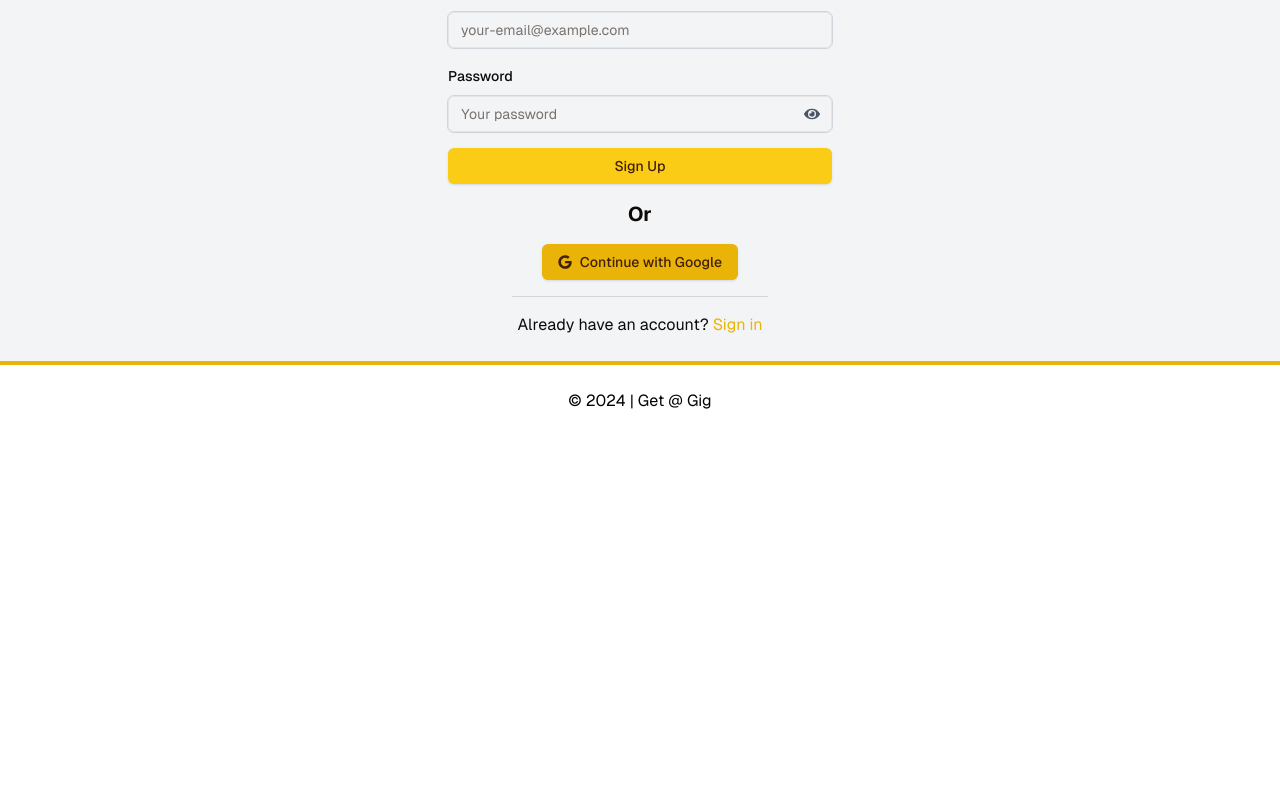
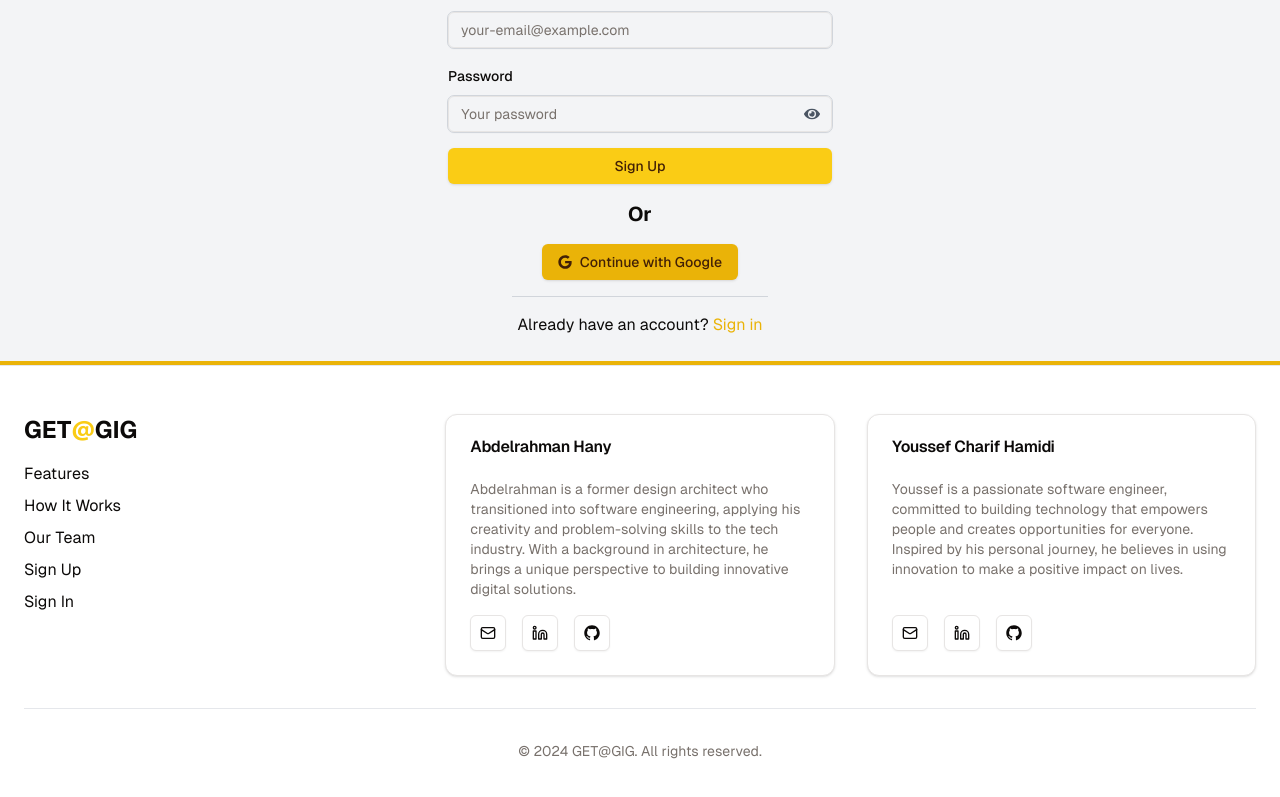
Before and after one commit to Chareeef/get-a-gig, a Next.js app: page /auth/signup in a window 1280 px wide. Shown: the part 397-1194 px from the top of the page. Before the commit the page ends 834 px from the top, so only its background shows below. Built offline with nearby package versions, Linux system fonts and the light colour scheme; no server answers.

Commit message:
Implement footer

```diff
--- a/app/components/Footer.tsx
+++ b/app/components/Footer.tsx
@@ -1,7 +1,132 @@
+"use client";
+import Link from "next/link";
+import { Linkedin, Mail } from "lucide-react";
+import {
+  Card,
+  CardContent,
+  CardHeader,
+  CardTitle,
+} from "@/app/components/ui/card";
+import { signOut, useSession } from "next-auth/react";
+import { Button } from "./ui/button";
+import { GitHubLogoIcon } from "@radix-ui/react-icons";
+
 export default function Footer() {
+  const { status } = useSession();
+  const links = [
+    { name: "Features", href: "/#features" },
+    { name: "How It Works", href: "/#how-it-works" },
+    { name: "Our Team", href: "/#team" },
+  ];
+
+  const teamMembers = [
+    {
+      name: "Abdelrahman Hany",
+      bio: "Abdelrahman is a former design architect who transitioned into software engineering, applying his creativity and problem-solving skills to the tech industry. With a background in architecture, he brings a unique perspective to building innovative digital solutions.",
+      githubURL: "https://github.com/AbduHany",
+      linkedinURL: "https://linkedin.com/in/abduhany",
+      email: "mailto:abdu.hany@gmail.com",
+    },
+    {
+      name: "Youssef Charif Hamidi",
+      bio: "Youssef is a passionate software engineer, committed to building technology that empowers people and creates opportunities for everyone. Inspired by his personal journey, he believes in using innovation to make a positive impact on lives.",
+      githubURL: "https://github.com/Chareeef",
+      linkedinURL: "https://linkedin.com/in/youssef-charif-hamidi",
+      email: "mailto:youssef.charif.h@gmail.com",
+    },
+  ];
+
+  if (status === "authenticated") {
+    links.push({ name: "Dashboard", href: "/dashboard" });
+  } else {
+    links.push(
+      { name: "Sign Up", href: "/auth/signup" },
+      { name: "Sign In", href: "/auth/signin" },
+    );
+  }
+
   return (
-    <footer className="flex-center p-6 text-center text-black dark:bg-gray-900 dark:text-white">
-      <p>&copy; 2024 | Get @ Gig</p>
+    <footer className="border-t border-gray-200 px-4 py-12 md:px-6">
+      <div className="container mx-auto">
+        <div className="grid grid-cols-1 gap-8 md:grid-cols-3">
+          <div className="space-y-4">
+            <h2 className="text-2xl font-bold">
+              GET<span className="text-yellow-400">@</span>GIG
+            </h2>
+            <nav className="flex flex-col space-y-2">
+              {links.map((link) => (
+                <Link
+                  className="hover:underline"
+                  href={link.href}
+                  key={link.name}
+                >
+                  {link.name}
+                </Link>
+              ))}
+              {/* Sign Out Button */}
+              {status === "authenticated" && (
+                <button
+                  onClick={() => signOut({ callbackUrl: "/auth/signin" })}
+                  className="text-left hover:text-yellow-400 hover:underline"
+                >
+                  Sign Out
+                </button>
+              )}
+            </nav>
+          </div>
+          {teamMembers.map((member) => (
+            <Card key={member.name} className="flex flex-col">
+              <CardHeader>
+                <CardTitle>{member.name}</CardTitle>
+              </CardHeader>
+              <CardContent className="flex grow flex-col justify-between">
+                <p className="mb-4 text-sm text-muted-foreground">
+                  {member.bio}
+                </p>
+                <div className="flex space-x-4">
+                  <Link
+                    href={member.email}
+                    target="_blank"
+                    rel="noopener noreferrer"
+                  >
+                    <Button variant="outline" size="icon">
+                      <Mail className="size-4" />
+                      <span className="sr-only">Email {member.name}</span>
+                    </Button>
+                  </Link>
+                  <Link
+                    href={member.linkedinURL}
+                    target="_blank"
+                    rel="noopener noreferrer"
+                  >
+                    <Button variant="outline" size="icon">
+                      <Linkedin className="size-4" />
+                      <span className="sr-only">
+                        {member.name}&apos;s LinkedIn
+                      </span>
+                    </Button>
+                  </Link>
+                  <Link
+                    href={member.githubURL}
+                    target="_blank"
+                    rel="noopener noreferrer"
+                  >
+                    <Button variant="outline" size="icon">
+                      <GitHubLogoIcon className="size-4" />
+                      <span className="sr-only">
+                        {member.name}&apos;s GitHub
+                      </span>
+                    </Button>
+                  </Link>
+                </div>
+              </CardContent>
+            </Card>
+          ))}
+        </div>
+        <div className="mt-8 border-t border-gray-200 pt-8 text-center text-sm text-muted-foreground">
+          &copy; {new Date().getFullYear()} GET@GIG. All rights reserved.
+        </div>
+      </div>
     </footer>
   );
 }
```
